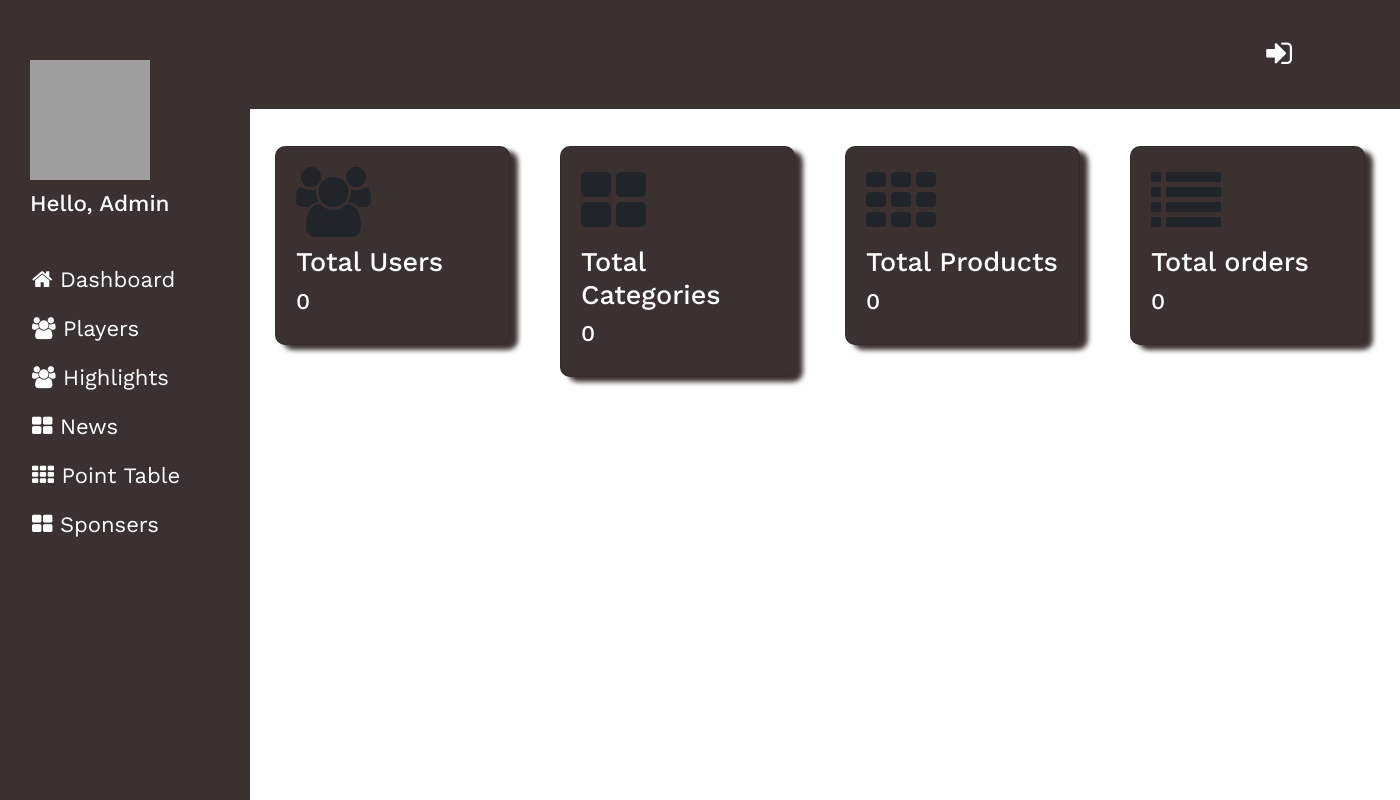
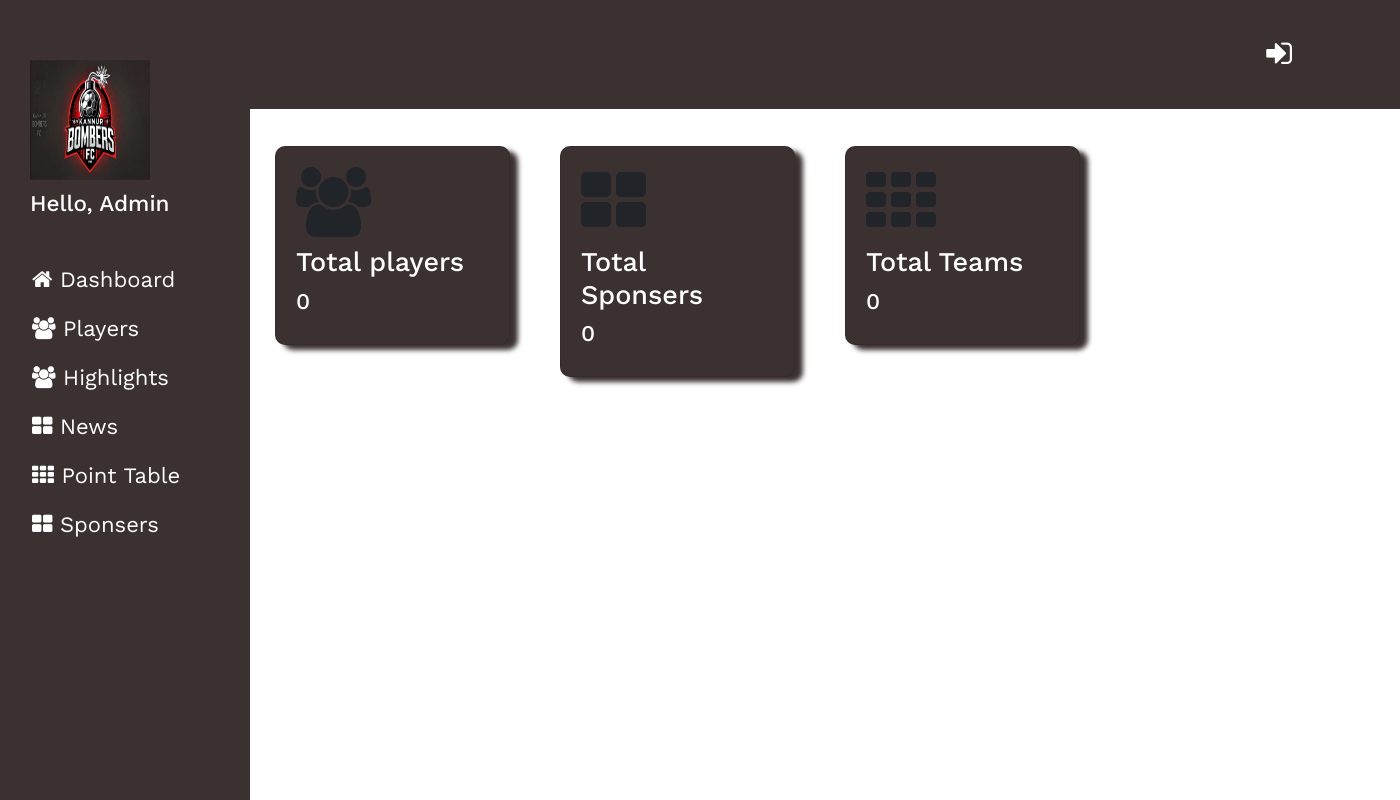
Before and after one commit to aadith2/kannur_bombers, a PHP site: page /admin/index.php in a window 1400 px wide. Run offline with PHP 8.4, Linux system fonts and the light colour scheme; data that the repository does not hold is empty; some libraries are stand-ins or nearby versions; grey boxes are pictures that could not be loaded.

Commit message:
completed

```diff
--- a/admin/adminHeader.php
+++ b/admin/adminHeader.php
@@ -8,7 +8,7 @@
  <nav  class="navbar navbar-expand-lg navbar-light px-5" style="background-color: #3B3131;">
 
     <a class="navbar-brand ml-5" href="./index.php">
-        <img src="../assets/img/saurav-rastogi-AOKflTRaRjo-unsplash.jpg" width="80" height="80" alt="Swiss Collection">
+        <img src="./assets/img/logo.jpg" width="80" height="80" alt="Swiss Collection">
     </a>
     <ul class="navbar-nav mr-auto mt-2 mt-lg-0"></ul>
 
--- a/admin/controller/addPointController.php
+++ b/admin/controller/addPointController.php
@@ -1,6 +1,7 @@
 <?php
     include_once "../../config/dbconnect.php";
 
+        $team_name= $_POST['team_name'];
         $matches_played= $_POST['matches_played'];
         $wins= $_POST['wins'];
         $draws= $_POST['draws'];
@@ -13,8 +14,8 @@
 
 
          $insert = mysqli_query($conn,"INSERT INTO points_table
-         (matches_played,wins,draws,losses,points,goals_scored,goals_conceded,goal_difference)
-         VALUES ('$matches_played','$wins','$draws','$losses','$points','$goals_scored','$goals_conceded','$goal_difference')");
+         (team_name,matches_played,wins,draws,losses,points,goals_scored,goals_conceded,goal_difference)
+         VALUES ('$team_name','$matches_played','$wins','$draws','$losses','$points','$goals_scored','$goals_conceded','$goal_difference')");
 
          if(!$insert)
          {
--- a/admin/controller/updatePointController.php
+++ b/admin/controller/updatePointController.php
@@ -2,6 +2,7 @@
     include_once "../../config/dbconnect.php";
 
     $points_table_id=$_POST['points_table_id'];
+    $team_name=$_POST['team_name'];
     $matches_played= $_POST['matches_played'];
     $wins= $_POST['wins'];
     $draws= $_POST['draws'];
@@ -12,6 +13,7 @@
     $goal_difference= $_POST['goal_difference'];
 
     $updateItem = mysqli_query($conn,"UPDATE points_table SET
+        team_name='$team_name',
         matches_played='$matches_played',
         wins='$wins',
         draws='$draws',
--- a/admin/editPointForm.php
+++ b/admin/editPointForm.php
@@ -16,6 +16,11 @@
 	<div class="form-group">
       <input type="text" class="form-control" id="points_table_id" value="<?=$row1['points_table_id']?>" hidden>
     </div>
+    <div class="form-group">
+      <label for="team_name">Team Name</label>
+      <input type="text" class="form-control" id="team_name" value="<?=$row1['team_name']?>">
+    </div>
+
     <div class="form-group">
       <label for="matches_played">Matches</label>
       <input type="number" class="form-control" id="matches_played" value="<?=$row1['matches_played']?>">
--- a/admin/index.php
+++ b/admin/index.php
@@ -23,7 +23,7 @@
             <div class="col-sm-3">
                 <div class="card">
                     <i class="fa fa-users  mb-2" style="font-size: 70px;"></i>
-                    <h4 style="color:white;">Total Users</h4>
+                    <h4 style="color:white;">Total players</h4>
                     <h5 style="color:white;">
                     <?php
                         $sql="SELECT * from players";
@@ -42,11 +42,11 @@
             <div class="col-sm-3">
                 <div class="card">
                     <i class="fa fa-th-large mb-2" style="font-size: 70px;"></i>
-                    <h4 style="color:white;">Total Categories</h4>
+                    <h4 style="color:white;">Total Sponsers</h4>
                     <h5 style="color:white;">
                     <?php
 
-                       $sql="SELECT * from category";
+                       $sql="SELECT * from sponsers";
                        $result=$conn-> query($sql);
                        $count=0;
                        if ($result-> num_rows > 0){
@@ -63,11 +63,11 @@
             <div class="col-sm-3">
             <div class="card">
                     <i class="fa fa-th mb-2" style="font-size: 70px;"></i>
-                    <h4 style="color:white;">Total Products</h4>
+                    <h4 style="color:white;">Total Teams</h4>
                     <h5 style="color:white;">
                     <?php
 
-                       $sql="SELECT * from product";
+                       $sql="SELECT team_name from points_table";
                        $result=$conn-> query($sql);
                        $count=0;
                        if ($result-> num_rows > 0){
@@ -81,28 +81,7 @@
                    </h5>
                 </div>
             </div>
-            <div class="col-sm-3">
-                <div class="card">
-                    <i class="fa fa-list mb-2" style="font-size: 70px;"></i>
-                    <h4 style="color:white;">Total orders</h4>
-                    <h5 style="color:white;">
-                    <?php
 
-                       $sql="SELECT * from orders";
-                       $result=$conn-> query($sql);
-                       $count=0;
-                       if ($result-> num_rows > 0){
-                           while ($row=$result-> fetch_assoc()) {
-
-                               $count=$count+1;
-                           }
-                       }
-                       echo $count;
-                   ?>
-                   </h5>
-                </div>
-            </div>
-        </div>
 
     </div>
 
--- a/admin/sidebar.php
+++ b/admin/sidebar.php
@@ -1,7 +1,7 @@
 <!-- Sidebar -->
 <div class="sidebar" id="mySidebar">
 <div class="side-header">
-    <img src="../assets/img/saurav-rastogi-AOKflTRaRjo-unsplash.jpg" width="120" height="120" alt="Swiss Collection">
+    <img src="../assets/img/logo.jpg" width="120" height="120" alt="Swiss Collection">
     <h5 style="margin-top:10px;">Hello, Admin</h5>
 </div>
 
--- a/admin/viewPointTable.php
+++ b/admin/viewPointTable.php
@@ -9,6 +9,7 @@
     <thead>
       <tr>
         <th class="text-center">S.N.</th>
+        <th class="text-center">Team Name</th>
         <th class="text-center">Matches Played</th>
         <th class="text-center">Wins </th>
         <th class="text-center">Draw</th>
@@ -31,6 +32,7 @@
     ?>
     <tr>
       <td><?=$count?></td>
+      <td><?=$row["team_name"]?> </td>
       <td><?=$row["matches_played"]?> </td>
       <td><?=$row["wins"]?></td>
       <td><?=$row["draws"]?></td>
@@ -63,6 +65,10 @@
         </div>
         <div class="modal-body">
           <form  enctype='multipart/form-data' onsubmit="addPoint()" method="POST">
+            <div class="form-group">
+              <label for="team_name">Team Name</label>
+              <input type="text" class="form-control" id="team_name" required>
+            </div>
             <div class="form-group">
               <label for="matches_played">Matches</label>
               <input type="number" class="form-control" id="matches_played" required>
--- a/assets/js/ajaxWork.js
+++ b/assets/js/ajaxWork.js
@@ -188,6 +188,7 @@ function addSponser(){
 
 function addPoint(){
     // var player_id = $('#player_id').val();
+    var team_name = $('#team_name').val();
     var matches_played = $('#matches_played').val();
     var wins = $('#wins').val();
     var draws = $('#draws').val();
@@ -199,6 +200,7 @@ function addPoint(){
 
 
     var fd = new FormData();
+    fd.append('team_name', team_name);
     fd.append('matches_played', matches_played);
     fd.append('wins', wins);
     fd.append('draws', draws);
@@ -408,6 +410,7 @@ function updateSponser(){
 //upadate point after submit
 function updatePoint(){
     var points_table_id = $('#points_table_id').val();
+    var team_name = $('#team_name').val();
     var matches_played = $('#matches_played').val();
     var wins = $('#wins').val();
     var draws = $('#draws').val();
@@ -419,6 +422,7 @@ function updatePoint(){
 
     var fd = new FormData();
     fd.append('points_table_id', points_table_id);
+    fd.append('team_name', team_name);
     fd.append('matches_played', matches_played);
     fd.append('wins', wins);
     fd.append('draws', draws);
@@ -502,6 +506,18 @@ function playerDelete(id){
             alert('Player successfully deleted!');
             $('form').trigger('reset');
             showPlayers();
+        }
+    });
+}
+function sponserDelete(id){
+    $.ajax({
+            url:"../admin/controller/deleteSponserController.php",
+        method:"post",
+        data:{record:id},
+        success:function(data){
+            alert('Sponser successfully deleted!');
+            $('form').trigger('reset');
+            showSponsers();
         }
     });
 }
```
Also changed, not shown: admin/controller/deleteSponserController.php (added, +27 -0 lines), index.php (+13 -14 lines), admin/uploads/1729272089-1xbet-logo-removebg-preview.png (added), admin/uploads/1729272111-d11-removebg-preview.png (added), admin/uploads/1729272165-Jordan Air.png (added), assets/css/uistyle.css (line endings or trailing spaces), assets/img/5296499_fb_facebook_facebook logo_icon.jpg (added), assets/img/5296765_camera_instagram_instagram logo_icon.png (added), assets/img/Twitter X Icon.png (added), assets/img/logo.jpg (added), assets/js/script.js (line endings or trailing spaces).
